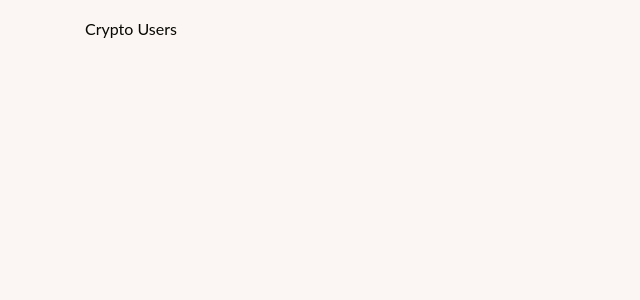
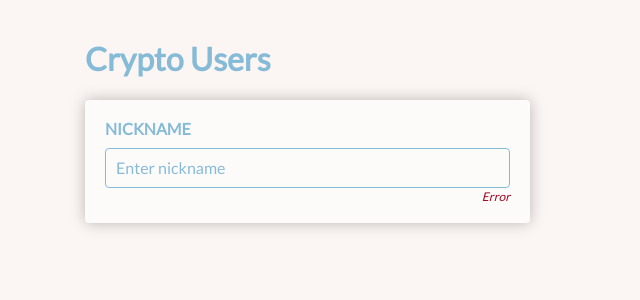
Before and after one commit to nataliakulas/add-remove-webapp, a React (Create React App) app: page / in a window 1280 px wide. Shown: the top 300 px of the page, without its empty margins (0-640 px from the left). Built offline with nearby package versions, Linux system fonts and the light colour scheme.

Commit message:
Input field with simple styling

```diff
--- a/public/index.html
+++ b/public/index.html
@@ -10,6 +10,7 @@
     <meta name="theme-color" content="#000000" />
 
     <link rel="manifest" href="%PUBLIC_URL%/manifest.json" />
+    <link href="https://fonts.googleapis.com/css?family=Lato" rel="stylesheet" />
 
     <title>Crypto Users App</title>
   </head>
--- a/src/App.js
+++ b/src/App.js
@@ -1,15 +1,29 @@
 import React from "react";
-import { Container } from "react-grid-system";
+import { Container, Row, Col } from "react-grid-system";
 import styled from "styled-components";
 
 import color from "./shared/colors";
 
 import GlobalStyle from "./components/Global";
+import Input from "./components/Input";
 
 const App = () => (
   <Background>
     <GlobalStyle />
-    <Container>Crypto Users</Container>
+    <Container>
+      <H1>Crypto Users</H1>
+      <Row>
+        <Col xs={5}>
+          <Form>
+            <Input
+              label="Nickname"
+              placeholder="Enter nickname"
+              error="Error"
+            />
+          </Form>
+        </Col>
+      </Row>
+    </Container>
   </Background>
 );
 
@@ -19,5 +33,16 @@ const Background = styled.div`
   width: 100%;
   height: 100vh;
   padding-top: 20px;
+  background-color: ${color.snow};
+`;
+
+const H1 = styled.h1`
+  color: ${color.blue};
+`;
+
+const Form = styled.form`
   background-color: ${color.white};
+  border-radius: 4px;
+  padding: 20px;
+  box-shadow: 0px 0px 15px 0px rgba(0, 0, 0, 0.25);
 `;
--- a/src/components/Global.js
+++ b/src/components/Global.js
@@ -24,7 +24,7 @@ const GlobalStyle = createGlobalStyle`
   }
 
   ::selection {
-    color: ${color.white};
+    color: ${color.snow};
     background-color: ${color.lapis};
   }
 `;
--- /dev/null
+++ b/src/components/Input.jsx
@@ -0,0 +1,77 @@
+import React from "react";
+import styled from "styled-components";
+
+import color from "../shared/colors";
+
+const InputWrapper = ({
+  id,
+  label,
+  placeholder,
+  type,
+  value,
+  onChange,
+  onFocus,
+  onBlur,
+  error
+}) => (
+  <Wrapper>
+    <Label>{label}</Label>
+    <Input
+      id={id}
+      type={type || "text"}
+      placeholder={placeholder}
+      value={value}
+      onChange={onChange}
+      onFocus={onFocus}
+      onBlur={onBlur}
+    />
+    <Error>{error}</Error>
+  </Wrapper>
+);
+
+export default InputWrapper;
+
+const Wrapper = styled.div`
+  position: relative;
+  display: flex;
+  flex-direction: column;
+  margin-bottom: 15px;
+`;
+
+const Label = styled.label`
+  color: ${color.blue};
+  font-weight: bold;
+  text-transform: uppercase;
+  margin-bottom: 10px;
+`;
+
+const Input = styled.input`
+  width: 100%;
+
+  font-family: "Lato", sans-serif;
+  color: ${color.black};
+
+  background-color: ${color.white};
+  border: 1px solid ${color.blue};
+  border-radius: 4px;
+
+  padding: 10px;
+
+  &::placeholder {
+    color: ${color.blue};
+  }
+
+  &:focus {
+    border-color: ${color.lapis};
+  }
+`;
+
+const Error = styled.p`
+  position: absolute;
+  bottom: -15px;
+  right: 0;
+  color: ${color.red};
+  font-size: 12px;
+  font-style: italic;
+  margin: 0;
+`;
--- a/src/shared/colors.js
+++ b/src/shared/colors.js
@@ -3,5 +3,6 @@ export default {
   red: "#A4031F",
   blue: "#86BBD8",
   lapis: "#336699",
-  white: "#FBF5F3"
+  snow: "#FBF5F3",
+  white: "#FDFBFA"
 };
```
